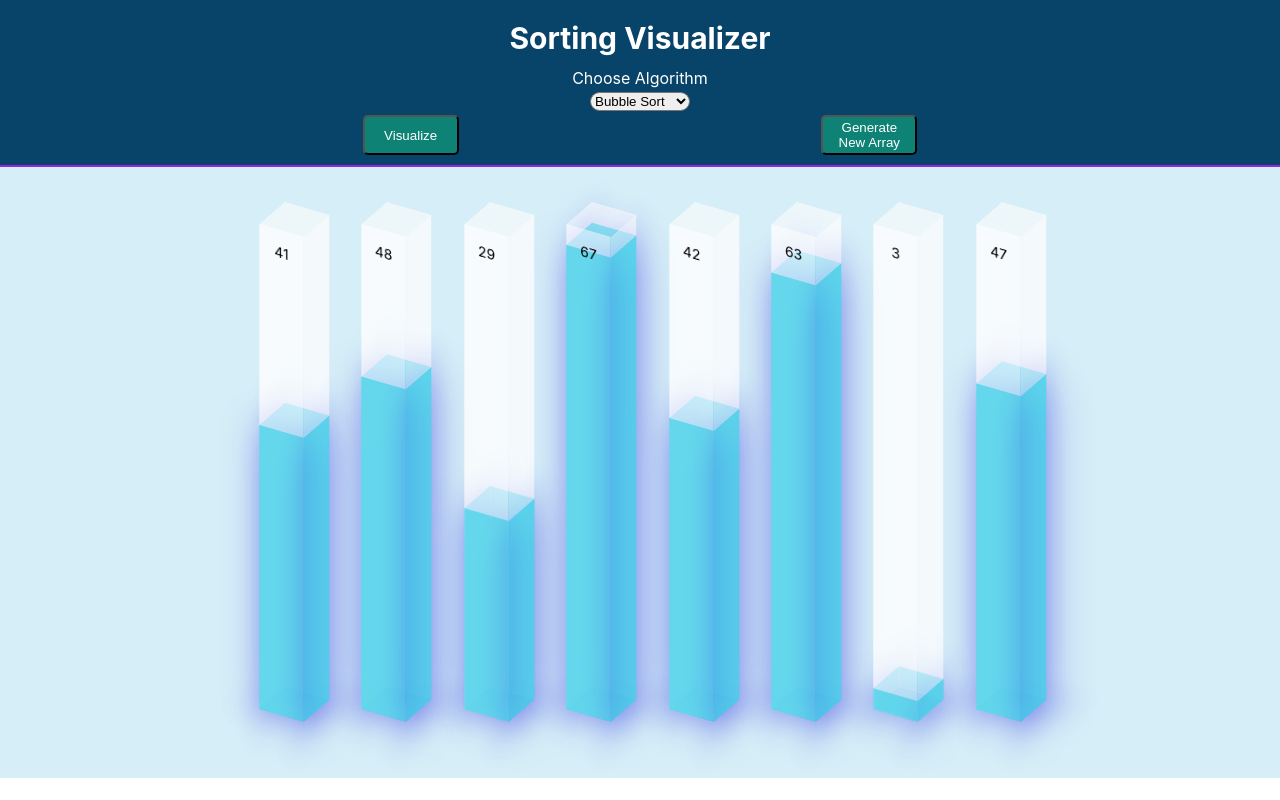
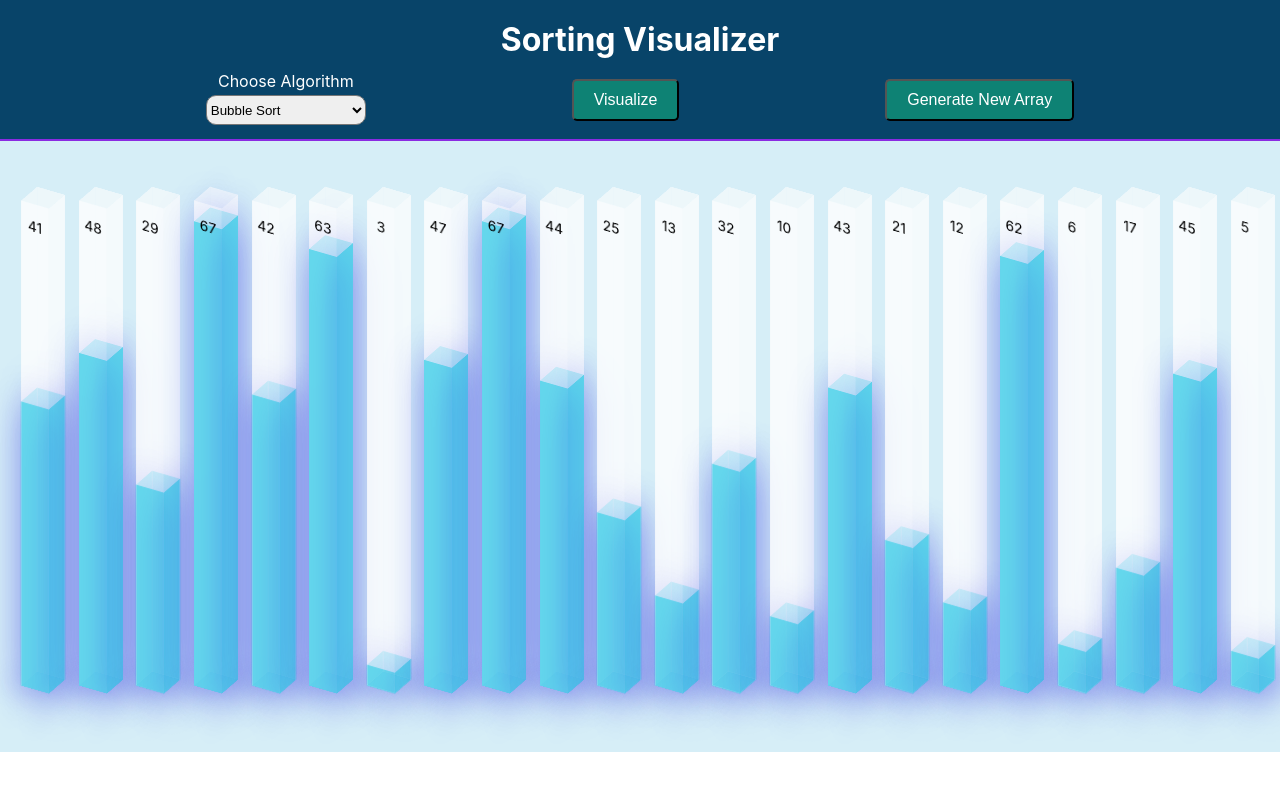
Before and after one commit to EricBryann/sorting_visualizer, a React (Create React App) app: page / in a window 1280 px wide. Built offline with nearby package versions, Linux system fonts and the light colour scheme.

Commit message:
adjust size

```diff
--- a/src/App.js
+++ b/src/App.js
@@ -11,37 +11,56 @@ import { removeAllSortedBarColors } from "./shared/barColors";
 function App() {
   const [algoChoice, setAlgoChoice] = useState("bubbleSort");
   const [arrayValues, setArrayValues] = useState([]);
+  const [isRunning, setIsRunning] = useState(false);
+  const [arrayLength, setArrayLength] = useState(22);
 
   useEffect(() => {
     removeAllSortedBarColors(arrayValues.length);
     const array = [];
-    for (let i = 0; i < 8; i++) {
+    for (let i = 0; i < arrayLength; i++) {
       array.push(Math.floor(Math.random() * 71));
     }
     setArrayValues(array);
   }, [algoChoice]);
 
-  const visualizeAlgo = () => {
+  const visualizeAlgo = async () => {
+    if (isRunning) return;
     switch (algoChoice) {
       case "bubbleSort":
-        return bubbleSort(arrayValues, setArrayValues);
+        setIsRunning(true);
+        await bubbleSort(arrayValues, setArrayValues);
+        setIsRunning(false);
+        break;
       case "selectionSort":
-        return selectionSort(arrayValues, setArrayValues);
+        setIsRunning(true);
+        await selectionSort(arrayValues, setArrayValues);
+        setIsRunning(false);
+        break;
       case "insertionSort":
-        return insertionSort(arrayValues, setArrayValues);
+        setIsRunning(true);
+        await insertionSort(arrayValues, setArrayValues);
+        setIsRunning(false);
+        break;
       case "mergeSort":
-        return mergeSort(arrayValues, setArrayValues);
+        setIsRunning(true);
+        await mergeSort(arrayValues, setArrayValues);
+        setIsRunning(false);
+        break;
       case "quickSort":
-        return quickSort(arrayValues, setArrayValues);
+        setIsRunning(true);
+        await quickSort(arrayValues, setArrayValues);
+        setIsRunning(false);
+        break;
       default:
         return;
     }
   };
 
   const generateNewArray = () => {
+    if (isRunning) return;
     removeAllSortedBarColors(arrayValues.length);
     const array = [];
-    for (let i = 0; i < 8; i++) {
+    for (let i = 0; i < arrayLength; i++) {
       array.push(Math.floor(Math.random() * 71));
     }
     setArrayValues(array);
--- a/src/components/bar/Bar.css
+++ b/src/components/bar/Bar.css
@@ -7,9 +7,9 @@
 }
 
 .bar {
-  width: 4vw;
+  width: 2.5vw;
   height: 70vh;
-  margin: 2% 2%;
+  margin: 2% 1%;
   transform-style: preserve-3d;
   transform: rotateX(-30deg) rotateY(-30deg);
   background-color: rgba(254, 254, 254, 0.25);
@@ -23,7 +23,7 @@
 }
 
 .back {
-  transform: translateZ(-4vw);
+  transform: translateZ(-2.5vw);
 }
 
 .left {
@@ -37,14 +37,14 @@
 }
 
 .top {
-  height: 4vw;
+  height: 2.5vw;
   transform-origin: top;
   transform: rotateX(-90deg);
   background-color: rgba(254, 254, 254, 0.15);
 }
 
 .bottom {
-  height: 4vw;
+  height: 2.5vw;
   transform-origin: top;
   transform: translateY(70vh) rotateX(-90deg);
   background-color: rgba(0, 191, 225, 0.5);
--- a/src/components/bar/Bar.jsx
+++ b/src/components/bar/Bar.jsx
@@ -48,8 +48,6 @@ export default function Bar({ values }) {
             style={{
               display: "flex",
               justifyContent: "center",
-              //   textAlign: "center",
-              //   alignContent: "center",
               color: "black",
               position: "relative",
             }}
--- a/src/components/button/Button.css
+++ b/src/components/button/Button.css
@@ -1,11 +1,11 @@
 .button {
-  width: 6rem;
-  height: 2.5rem;
   border-radius: 3%;
   background-color: rgba(24, 224, 131, 0.397);
   color: white;
   flex-wrap: nowrap;
   border-radius: 5px;
+  padding: 10px 20px;
+  font-size: 16px;
 }
 
 .button:hover {
--- a/src/components/header/Header.css
+++ b/src/components/header/Header.css
@@ -12,7 +12,7 @@
 .title {
   margin-top: 10px;
   color: white;
-  font-size: 30px;
+  font-size: 32px;
   font-weight: 700;
   margin-bottom: 12px;
   display: flex;
@@ -34,6 +34,7 @@
 }
 
 .select {
-  width: 100px;
+  width: 10rem;
+  height: 30px;
   border-radius: 10px;
 }
--- a/src/components/header/Header.jsx
+++ b/src/components/header/Header.jsx
@@ -10,6 +10,8 @@ export default function Header({
   return (
     <div className="header-class">
       <div className="title">Sorting Visualizer</div>
+
+      <div className="button-class">
         <div className="algo">
           <label className="algo-label">Choose Algorithm</label>
           <select
@@ -23,7 +25,6 @@ export default function Header({
             <option value="quickSort">Quick Sort</option>
           </select>
         </div>
-      <div className="button-class">
         <Button onClick={visualizeAlgo}>Visualize</Button>
         <Button onClick={generateNewArray}>Generate New Array</Button>
       </div>
```
Lines whose indentation alone changed are shown as unchanged.
